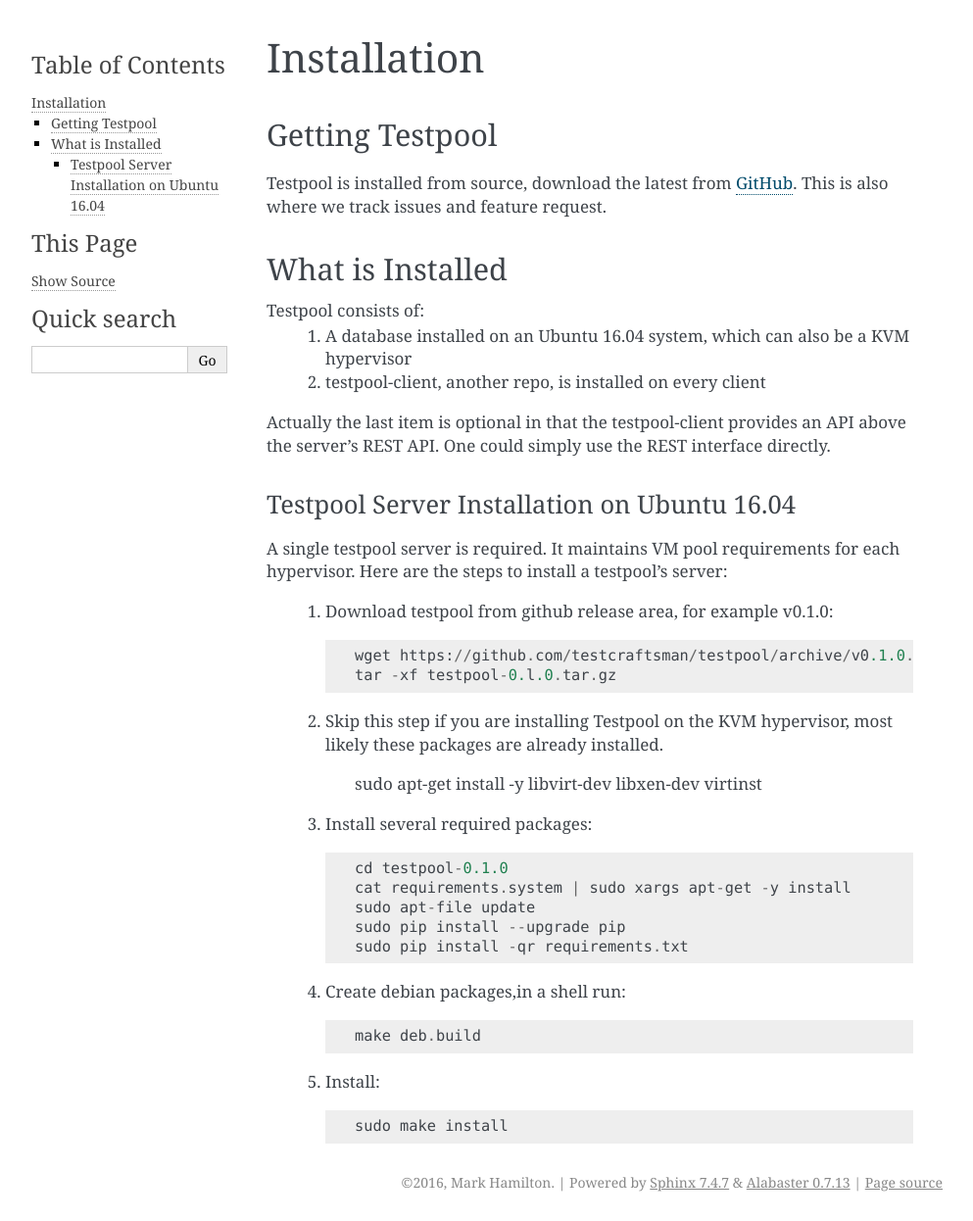
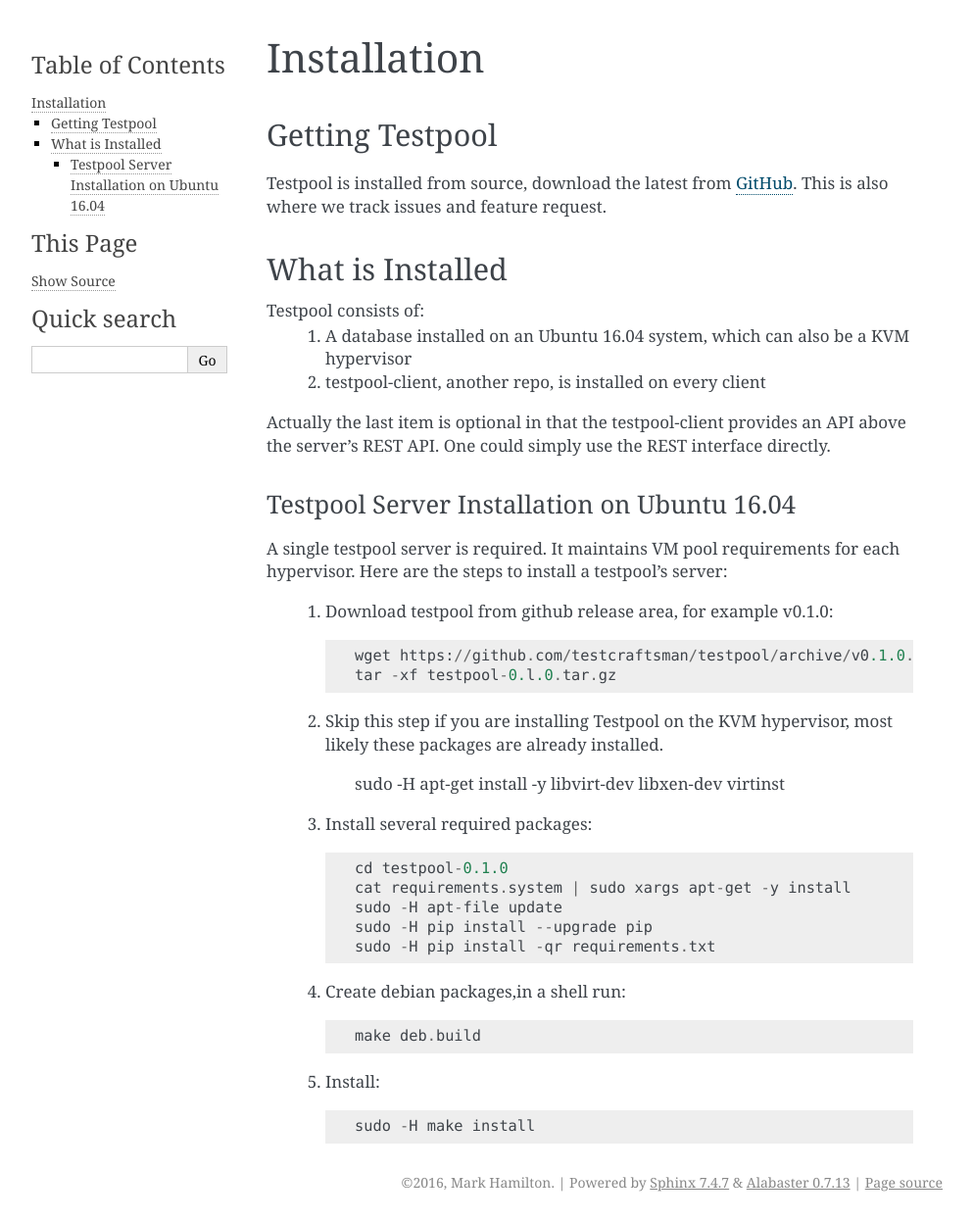
Before and after one commit to testcraftsman/testpool, a Sphinx documentation site: the page built from docs/source/installation.rst, in a window 1280 px wide. Shown: the whole page at 98% size, without its empty margins (148-1141 px from the left). Built offline with Sphinx 7.4.7, drawn with Linux system fonts in a browser that asks for light colours.

```diff
--- a/docs/source/installation.rst
+++ b/docs/source/installation.rst
@@ -32,15 +32,15 @@ steps to install a testpool's server:
 
   #. Skip this step if you are installing Testpool on the KVM hypervisor, most likely these packages are already installed.
 
-      sudo apt-get install -y libvirt-dev libxen-dev virtinst
+      sudo -H apt-get install -y libvirt-dev libxen-dev virtinst
 
   #. Install several required packages::
 
       cd testpool-0.1.0
       cat requirements.system | sudo xargs apt-get -y install
-      sudo apt-file update
-      sudo pip install --upgrade pip
-      sudo pip install -qr requirements.txt
+      sudo -H apt-file update
+      sudo -H pip install --upgrade pip
+      sudo -H pip install -qr requirements.txt
 
   #. Create debian packages,in  a shell run::
 
@@ -48,4 +48,4 @@ steps to install a testpool's server:
 
   #. Install::
 
-      sudo make install
+      sudo -H make install
```
Also changed, not shown: docs/source/development.rst (+7 -0 lines), 1 other file.
